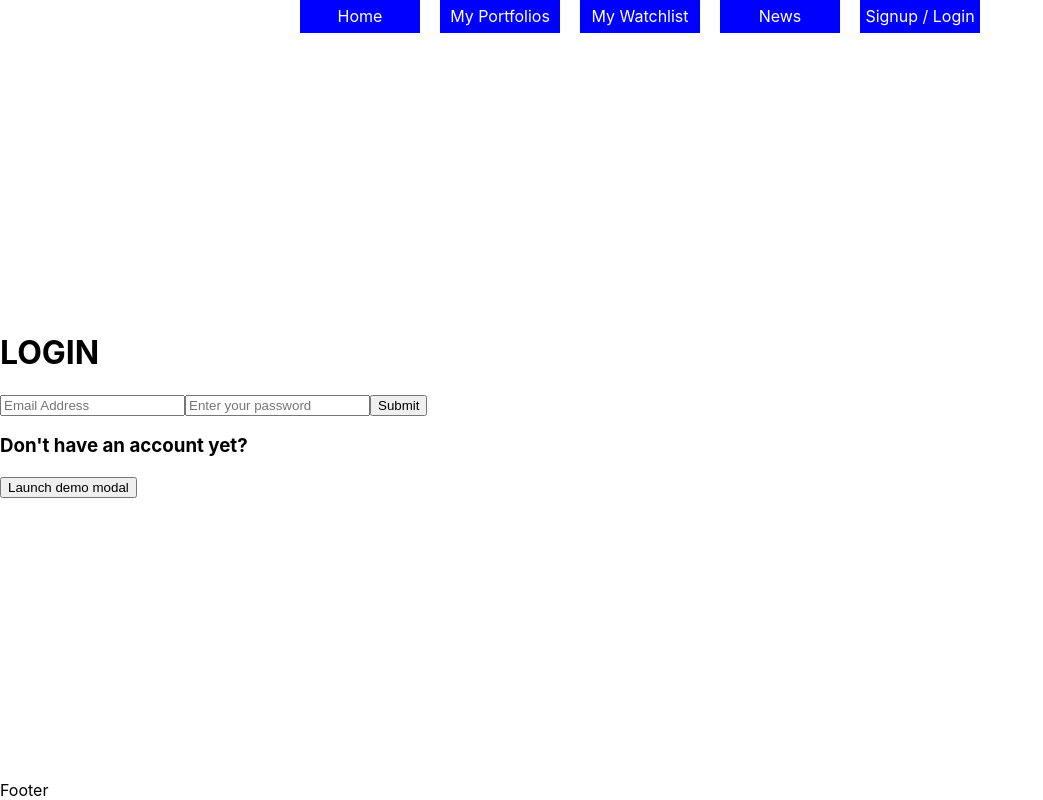
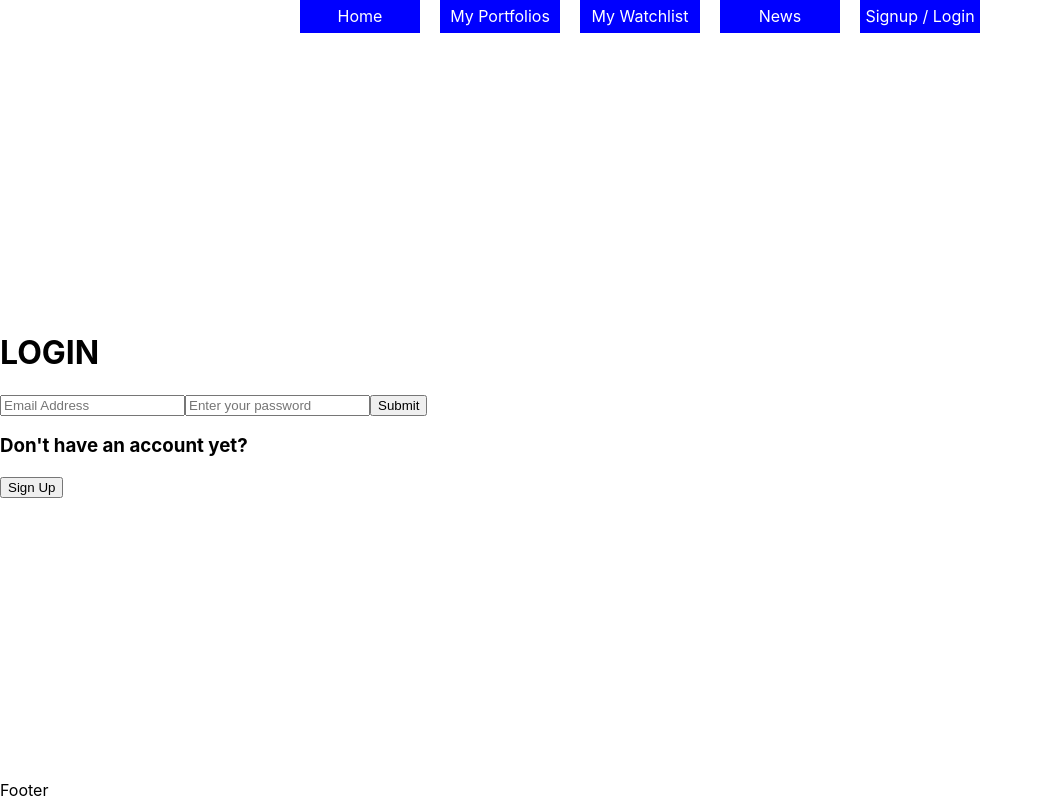
Before and after one commit to ClaFiore/StocksAppReact, a React (Create React App) app: page / in a window 1280 px wide. Both pictures are taken after a click on the element "Signup / Login". Shown: the whole page, without its empty margins (0-1043 px from the left). Built offline with nearby package versions, Linux system fonts and the light colour scheme.

Commit message:
added sign up component with modal

```diff
--- a/src/containers/SignUp.js
+++ b/src/containers/SignUp.js
@@ -13,14 +13,14 @@ const SignUp = props => {
     return (
       <>
         <Button variant="primary" onClick={handleShow}>
-          Launch demo modal
+          Sign Up
         </Button>
 
         <Modal show={show} onHide={handleClose} animation={false}>
           <Modal.Header closeButton>
-            <Modal.Title>Modal heading</Modal.Title>
+            <Modal.Title>Sign Up</Modal.Title>
           </Modal.Header>
-          <Modal.Body>Woohoo, you're reading this text in a modal!</Modal.Body>
+          <Modal.Body>Sign Up Form here</Modal.Body>
           <Modal.Footer>
             <Button variant="secondary" onClick={handleClose}>
               Close
```
Also changed, not shown: 1 other file (tests, documents, lock files or other folders).
